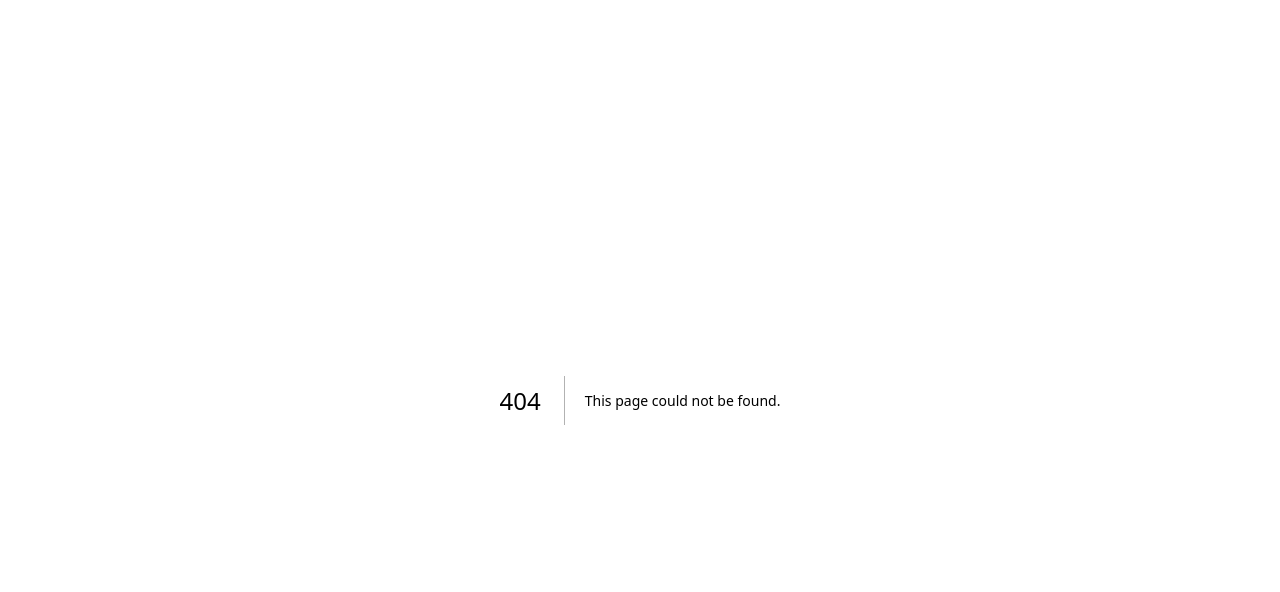
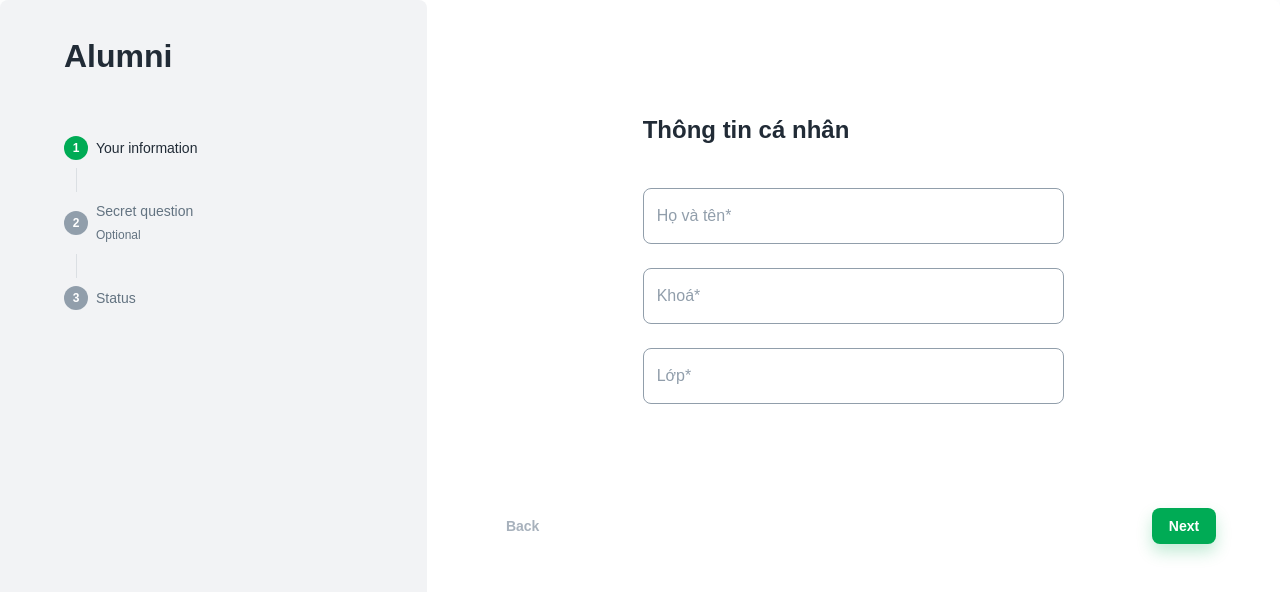
Before and after one commit to Capstone-Alumni/alumni, a Next.js app: page /verify_account in a window 1280 px wide. Before the commit this address had no page. Shown: the top 592 px of the page. Built offline with nearby package versions, Linux system fonts and the light colour scheme.

Commit message:
chore: fix up

```diff
--- a/src/app/(nowrap_layout)/(session)/verify/page.tsx
+++ b/src/app/(nowrap_layout)/(session)/verify_account/page.tsx
@@ -2,6 +2,6 @@
 
 import VerifyAccountPage from 'src/modules/sessions/components/VerifyAccountPage';
 
-export default function SignUpPageWrapper() {
+export default function VerifyAccountPageWrapper() {
   return <VerifyAccountPage />;
 }
--- a/src/app/layout.tsx
+++ b/src/app/layout.tsx
@@ -4,7 +4,7 @@ import React from 'react';
 import { SessionProvider } from 'next-auth/react';
 
 import { CacheProvider, EmotionCache } from '@emotion/react';
-import ThemeConfig from './../lib/mui/index';
+import ThemeConfig from '@lib/mui';
 import createEmotionCache from '@share/utils/createEmotionCache';
 
 const clientSideEmotionCache = createEmotionCache();
--- a/src/modules/sessions/components/VerifyAccountPage.tsx
+++ b/src/modules/sessions/components/VerifyAccountPage.tsx
@@ -1,40 +1,10 @@
 'use client';
 
-import { Box, Grid } from '@mui/material';
-import { ResetPasswordForm } from 'src/modules/share/components/authentication/reset-password';
-import BadgeStatus from 'src/modules/share/components/BadgeStatus';
-import MyAvatar from 'src/modules/share/components/MyAvatar';
-import { BrowserView, MobileView } from 'react-device-detect';
-import SignUpForm from './SignUpForm';
-import StepperComponent from '@share/components/material_ui/stepper';
+import VerifyAccountStepper from '@share/components/VerifyAccountStepper';
 
 const VerifyAccountPage = () => {
   return (
-    <>
-      {/* <MobileView>
-        <Box>
-          <SignUpForm />
-        </Box>
-      </MobileView>
-      <BrowserView>
-        <Grid container sx={{ minHeight: '100vh' }}>
-          <h1>+vvvvv</h1>
-          <Grid
-            item
-            sx={{
-              backgroundImage: "url('/side_background_2.png')",
-              backgroundSize: 'cover',
-              backgroundPosition: 'center',
-            }}
-            xs={6}
-          />
-          <Grid item xs={6}>
-            <SignUpForm />
-          </Grid>
-        </Grid>
-      </BrowserView> */}
-    <StepperComponent/>
-    </>
+    <VerifyAccountStepper/>
   );
 };
 
--- a/src/modules/sessions/components/VerifyForm.tsx
+++ b/src/modules/sessions/components/VerifyForm.tsx
@@ -12,7 +12,7 @@ import {
 
 import {
   requiredFullNameValidator,
-  requiredNumberValidator
+  requiredGradeNClassValidator
 } from 'src/modules/share/utils/validators';
 import useYupValidateionResolver from 'src/modules/share/utils/useYupValidationResolver';
 
@@ -22,8 +22,8 @@ import useSignUp from '../hooks/useSignUp';
 const validationSchema = yup
   .object({
     fullname: requiredFullNameValidator,
-    year: requiredNumberValidator,
-    class: requiredNumberValidator,
+    year: requiredGradeNClassValidator,
+    class: requiredGradeNClassValidator,
   })
   .required();
 
--- a/src/modules/share/components/material_ui/stepper/VerticalLinearStepper.tsx
+++ b/src/modules/share/components/VerifyAccountStepper/VerticalLinearStepper.tsx
@@ -4,9 +4,10 @@ import { Box, Step, Paper, Button, Stepper, StepLabel, Typography, Grid } from '
 import VerifyForm from 'src/modules/sessions/components/VerifyForm';
 // ----------------------------------------------------------------------
 
-const steps = ['Your information', 'Secret question', 'Status'];
-
-export default function HorizontalLinearStepper() {
+interface VerifyAccountPageProps {
+  steps: string[]
+}
+const VeriticalLinearStepper = ({steps}: VerifyAccountPageProps) => {
   const [activeStep, setActiveStep] = useState(0);
   const [skipped, setSkipped] = useState(new Set<number>());
 
@@ -128,3 +129,5 @@ export default function HorizontalLinearStepper() {
     </Grid>
   );
 }
+
+export default VeriticalLinearStepper;
--- /dev/null
+++ b/src/modules/share/components/VerifyAccountStepper/constants.ts
@@ -0,0 +1 @@
+export const steps = ['Your information', 'Secret question', 'Status'];
--- a/src/modules/share/components/material_ui/stepper/index.tsx
+++ b/src/modules/share/components/VerifyAccountStepper/index.tsx
@@ -2,6 +2,7 @@
 import { Paper, Stack } from '@mui/material';
 
 import VerticalLinearStepper from './VerticalLinearStepper';
+import { steps } from "./constants";
 
 // ----------------------------------------------------------------------
 
@@ -14,7 +15,7 @@ export default function StepperComponent() {
           boxShadow: (theme) => theme.customShadows.z8
         }}
       >
-        <VerticalLinearStepper />
+        <VerticalLinearStepper steps={steps}/>
       </Paper>
     </Stack>
   );
--- a/src/modules/share/utils/validators.ts
+++ b/src/modules/share/utils/validators.ts
@@ -39,6 +39,6 @@ export const requiredFullNameValidator = yup
   .max(40, 'Tối đa 40 ký tự')
   .required('Bắt buộc');
 
-  export const requiredNumberValidator = yup
-  .number()
+export const requiredGradeNClassValidator = yup
+  .string()
   .required('Bắt buộc');
```
